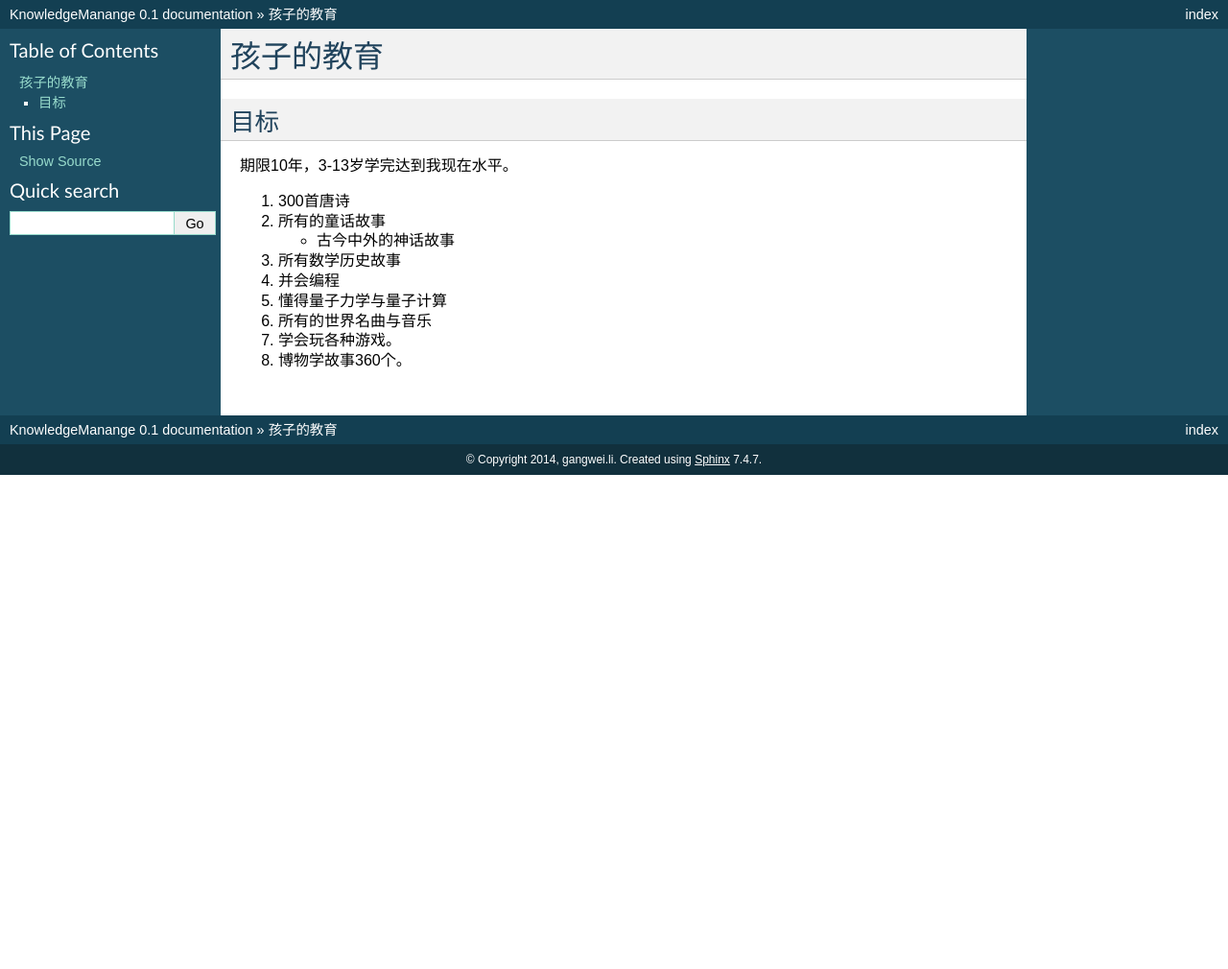
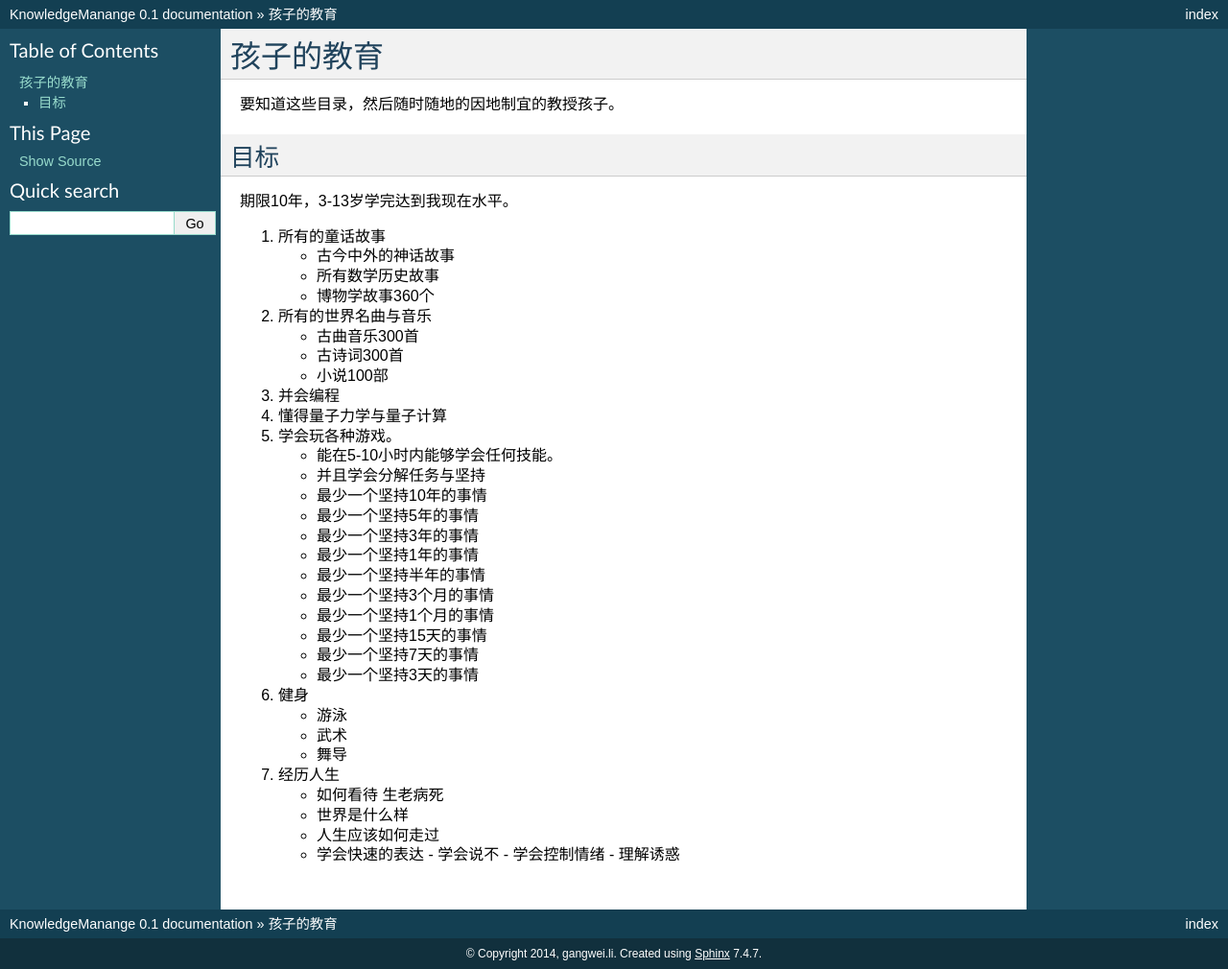
Before and after one commit to gwli/KnowledgeManagement, a Sphinx documentation site: the page built from source/Stage_3/ChildrenEduction.rst, in a window 1280 px wide. Shown: the whole page at 96% size. Built offline with Sphinx 7.4.7, drawn with Linux system fonts in a browser that asks for light colours; formulas are drawn with MathJax 3; before the commit the page ends 900 px from its top, so only the background shows below that.

Commit message:
更新目标内容

```diff
--- a/source/Stage_3/ChildrenEduction.rst
+++ b/source/Stage_3/ChildrenEduction.rst
@@ -1,19 +1,56 @@
+##########
 孩子的教育
 ##########
+
+要知道这些目录，然后随时随地的因地制宜的教授孩子。
+
 
 目标
 ====
 
 期限10年，3-13岁学完达到我现在水平。
 
-#. 300首唐诗
 #. 所有的童话故事
 
    - 古今中外的神话故事
+   - 所有数学历史故事
+   - 博物学故事360个
 
-#. 所有数学历史故事
+#. 所有的世界名曲与音乐
+
+   - 古曲音乐300首
+   - 古诗词300首
+   - 小说100部
+
 #. 并会编程
 #. 懂得量子力学与量子计算
-#. 所有的世界名曲与音乐
 #. 学会玩各种游戏。
-#. 博物学故事360个。
+
+   - 能在5-10小时内能够学会任何技能。
+   - 并且学会分解任务与坚持
+   - 最少一个坚持10年的事情
+   - 最少一个坚持5年的事情
+   - 最少一个坚持3年的事情
+   - 最少一个坚持1年的事情
+   - 最少一个坚持半年的事情
+   - 最少一个坚持3个月的事情
+   - 最少一个坚持1个月的事情
+   - 最少一个坚持15天的事情
+   - 最少一个坚持7天的事情
+   - 最少一个坚持3天的事情
+
+#. 健身
+
+   - 游泳
+   - 武术
+   - 舞导
+
+#. 经历人生
+
+   - 如何看待 生老病死
+   - 世界是什么样
+   - 人生应该如何走过
+   - 学会快速的表达
+     - 学会说不
+     - 学会控制情绪
+     - 理解诱惑
```
